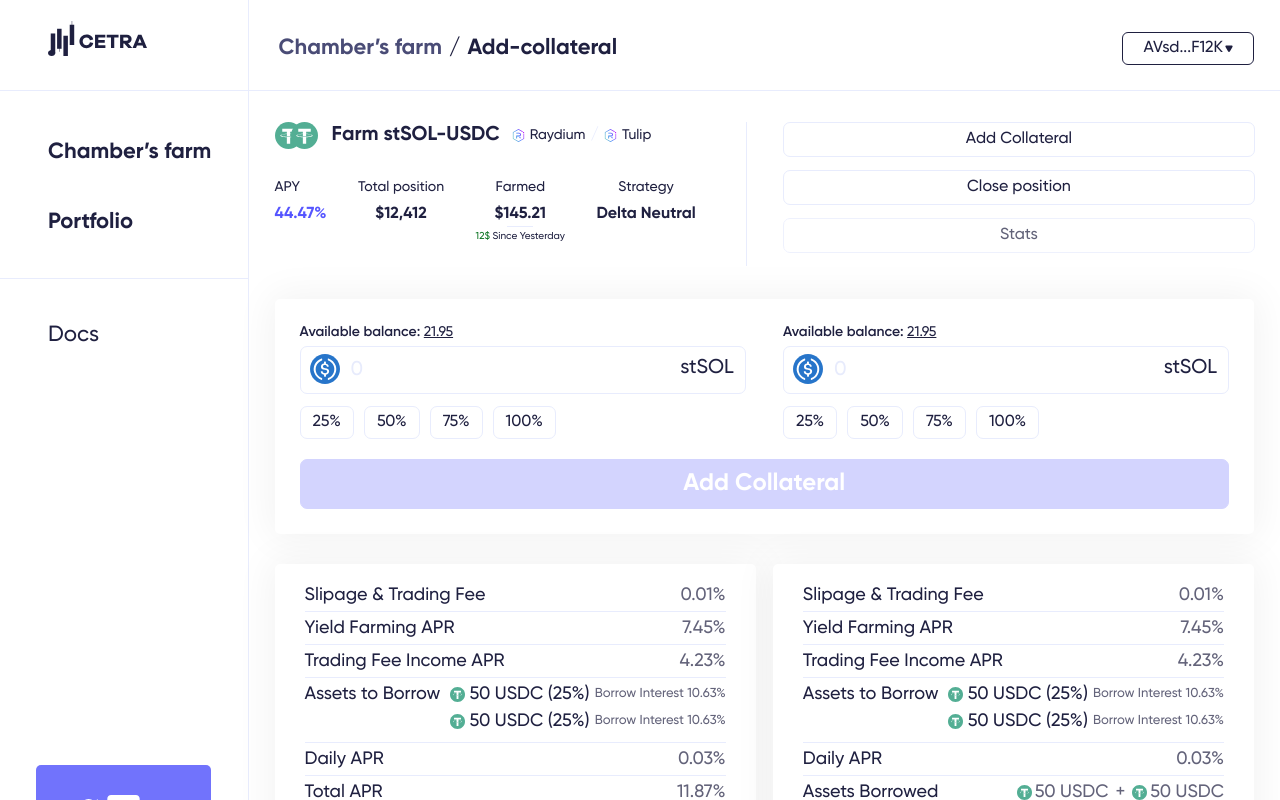
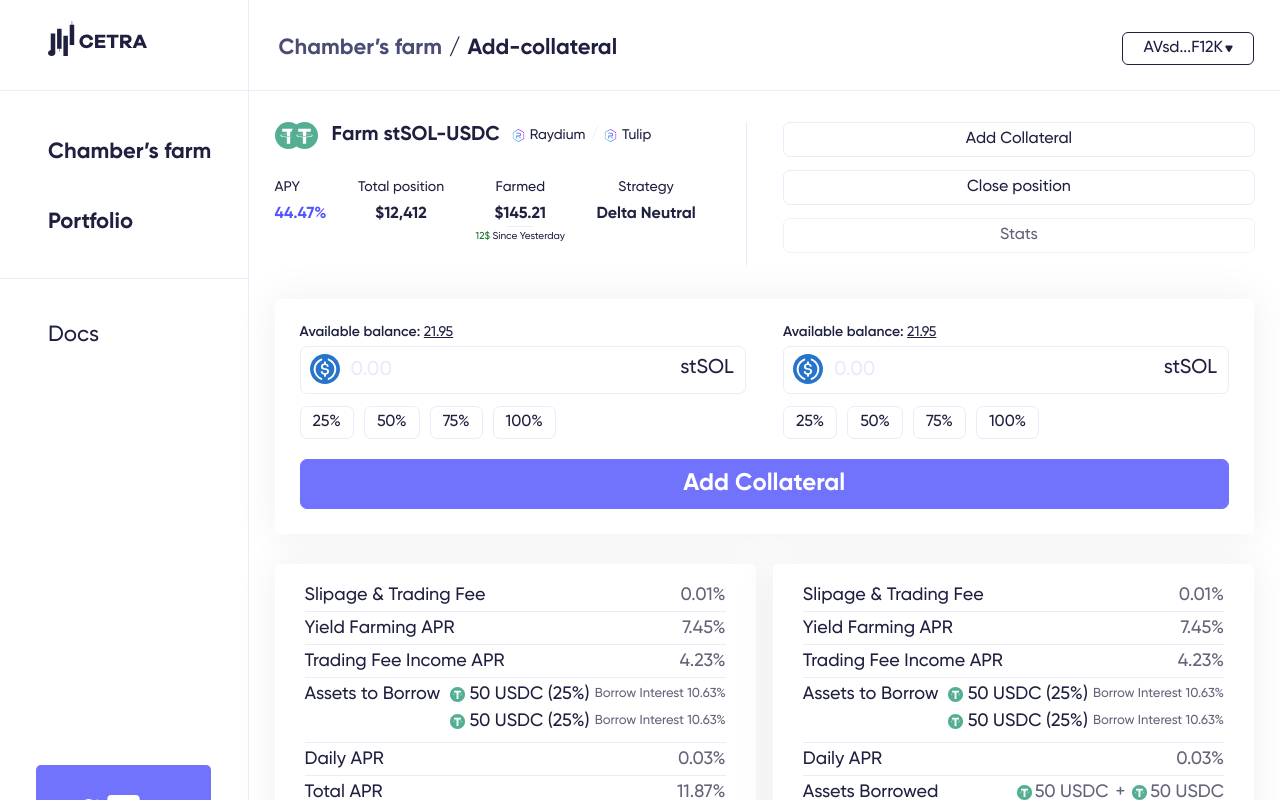
Before and after one commit to r404man/cetra, a React (Create React App) app: page /add-collateral in a window 1280 px wide. Shown: the top 800 px of the page. Built offline with nearby package versions, Linux system fonts and the light colour scheme.

Commit message:
form fixes

```diff
--- a/src/components/form/Form.tsx
+++ b/src/components/form/Form.tsx
@@ -5,72 +5,75 @@
 
 function form(props: any) {
 	const formProp = props.props;
-	const balance = 21.95;
+	const balance = parseFloat("21.95");
 
 	const { register, handleSubmit } = useForm({
 		mode: "onChange"
 	});
 
-	const onSubmit = (data: any) => {
-		console.log(value, secondValue);
-	};
+	const [formState, setFormState] = useState({
+		num1Valid: false,
+		num2Valid: false,
+		formValid: false
+	});
 
-	// const [value, setValue] = useState(balance);
-	const [secondValue, setSecondValue] = useState(0.0);
+	const [secondValue, setSecondValue] = useState<string>("");
+	const [value, setValue] = useState<string>("");
 
 	function changeValue(percent: number) {
 		const num = (balance * percent) / 100;
-		setValue(num);
-		setIsFormValid(true);
+
+		setFormState({ formValid: true, num1Valid: true, num2Valid: true });
+		setValue(num.toString());
 	}
 
 	function changeSecondValue(percent: number) {
 		const num = (balance * percent) / 100;
-		setSecondValue(num);
-		setIsFormValid(true);
+
+		setSecondValue(num.toString());
+		setFormState({ formValid: true, num1Valid: true, num2Valid: true });
 	}
 
-	const min = 0;
-	const max = balance;
+	const handleChange = (event: any) => {
+		const inputValue = event.target.value;
 
-	const [value, setValue] = useState(0.0);
-
-	const formValidation = {
-		num1Valid: false,
-		num2Valid: false,
-		formValid: false
-	};
-
-	const [isFormValid, setIsFormValid] = useState(false);
-
-	const validateForm = (num: any) => {
-		if (num !== 0) {
-			setIsFormValid(true);
+		if (isNaN(inputValue)) setValue("");
+		else {
+			setValue(`${inputValue}`);
 		}
-	};
-
-	const handleChange = (event: any) => {
-		if (!isNaN(event.target.value)) {
-			const value = Math.max(min, Math.min(max, Number(event.target.value)));
-			setValue(value);
-			validateForm(value);
-		} else {
-			setValue(min);
+		if (parseFloat(inputValue) > balance) {
+			setFormState({ ...formState, num2Valid: false });
+			addClass(event, "error");
+		}
+		if (parseFloat(inputValue) <= balance) {
+			event.target.classList.remove("error");
+			setFormState({ ...formState, num2Valid: true });
 		}
 	};
 
 	const handleSecondChange = (event: any) => {
-		if (!isNaN(event.target.value)) {
-			const value = Math.max(min, Math.min(max, Number(event.target.value)));
-			setSecondValue(value);
-			validateForm(value);
-		} else {
-			setSecondValue(min);
+		const inputValue = event.target.value;
+
+		if (isNaN(inputValue)) setSecondValue("");
+		else {
+			setSecondValue(`${inputValue}`);
+		}
+		if (parseFloat(inputValue) > balance) {
+			setFormState({ ...formState, num2Valid: false });
+			addClass(event, "error");
+		}
+		if (parseFloat(inputValue) <= balance) {
+			event.target.classList.remove("error");
+			setFormState({ ...formState, num2Valid: true });
 		}
 	};
 
-	const addClass = (event: any) => {
-		event.target.classList.add("touched");
+	const addClass = (event: any, className: string) => {
+		event.target.classList.add(className);
+	};
+
+	const onSubmit = (data: any) => {
+		console.log(value, secondValue);
 	};
 
 	return (
@@ -82,14 +85,13 @@
 					</div>
 					<div className="form-item-input">
 						<input
-							type="number"
+							type="text"
 							className="item-input"
 							placeholder="0.00"
 							value={value}
-							step="any"
 							{...register("number1", { required: true })}
 							onChange={handleChange}
-							onClick={addClass}
+							onClick={(event) => addClass(event, "touched")}
 						/>
 						<div className="item-input-icon">
 							<img src={logo1} width="30" height="30" alt="" />
@@ -117,14 +119,13 @@
 					</div>
 					<div className="form-item-input">
 						<input
-							type="number"
+							type="text"
 							className="item-input"
 							placeholder="0.00"
 							value={secondValue}
-							step="any"
 							{...register("number2", { required: true })}
 							onChange={handleSecondChange}
-							onClick={addClass}
+							onClick={(event) => addClass(event, "touched")}
 						/>
 						<div className="item-input-icon">
 							<img src={logo1} width="30" height="30" alt="" />
@@ -148,9 +149,7 @@
 				</div>
 			</div>
 			<div className="farm-form-submit">
-				<button type="submit" disabled={!isFormValid}>
-					{formProp ? "Add Collateral" : "Farm"}
-				</button>
+				<button type="submit">{formProp ? "Add Collateral" : "Farm"}</button>
 			</div>
 		</form>
 	);
--- a/src/components/form/form.scss
+++ b/src/components/form/form.scss
@@ -10,7 +10,7 @@
     -moz-appearance: textfield; /* Firefox */
 }
 .form-item-input .item-input {
-    &.touched {
-        color: red !important;
-    }
+    // &.touched {
+    //     color: red !important;
+    // }
 }
--- a/src/components/header/Header.tsx
+++ b/src/components/header/Header.tsx
@@ -18,7 +18,7 @@
 		setHeight(document.documentElement.scrollHeight);
 	});
 
-	console.log(height);
+	// console.log(height);
 
 	return (
 		<>
```
